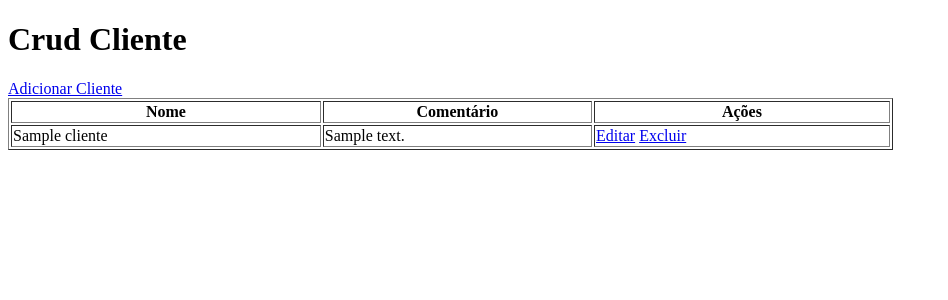
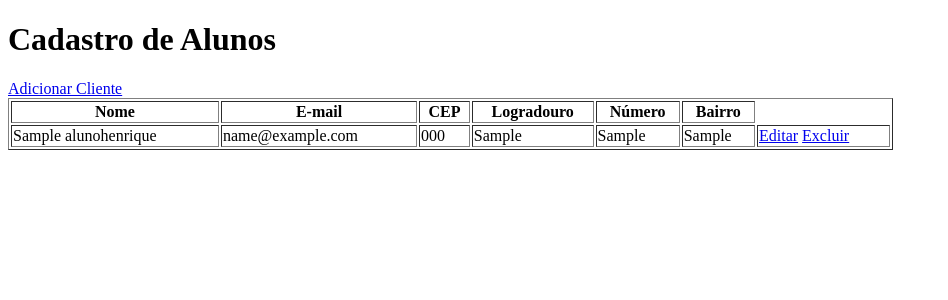
Before and after one commit to Noemi1/crud_flask_impacta, a Flask app: template templates/index.html in a window 1280 px wide. Shown: the top 300 px of the page, without its empty margins (0-948 px from the left). Run offline with Flask 2, Linux system fonts and the light colour scheme; tables that the repository leaves empty hold one stand-in row (values such as "Sample post"); the template is opened without the code that fills it: values that come from a table or form of the project are taken from there, most other values are stand-ins (such as "Sample title", 1, 10 or a date in 2020).

Commit message:
altando_tbaluno_v2

```diff
--- a/app.py
+++ b/app.py
@@ -8,15 +8,15 @@ app.config["SQLALCHEMY_DATABASE_URI"] = "sqlite:///cliente.db"
 db = SQLAlchemy(app)
 
 
-class Aluno(db.Model): # herdando da classe db.Model que gera a tabela
-    __tablename__='alunoHenrique'
+class Aluno(db.Model):  # herdando da classe db.Model que gera a tabela
+    __tablename__ = 'alunoHenrique'
     id = db.Column(db.Integer, primary_key=True, autoincrement=True)
-    nome = db.Column(db.String(80))
-    email = db.Column(db.String(80))
+    nome = db.Column(db.String(50))
+    email = db.Column(db.String(50))
     cep = db.Column(db.String(10))
-    logradouro = db.Column(db.String(80))
-    numero = db.Column(db.String(80))
-    bairro = db.Column(db.String(80))
+    logradouro = db.Column(db.String(50))
+    numero = db.Column(db.String(10))
+    bairro = db.Column(db.String(50))
 
     def __init__(self, nome, email, cep, logradouro, numero, bairro):
         self.nome = nome
@@ -27,10 +27,10 @@ class Aluno(db.Model): # herdando da classe db.Model que gera a tabela
         self.bairro = bairro
 
 
-@app.route("/")
+@app.route('/')
 def index():
-    clientes = Cliente.query.all()
-    return render_template("index.html", clientes=clientes)
+    clientes = Aluno.query.all()
+    return render_template("index.html", alunos=alunos)
 
 @app.route("/add", methods=['GET','POST'])
 def add():
--- a/templates/index.html
+++ b/templates/index.html
@@ -3,27 +3,34 @@
 <head>
     <meta charset="UTF-8">
     <meta name="viewport" content="width=device-width, initial-scale=1.0">
-    <title>Cadastro de Cliente</title>
+    <title>Cadastro de Alunos</title>
 </head>
 <body>
-    <h1>Crud Cliente</h1>
+    <h1>Cadastro de Alunos</h1>
     <a href="/add">Adicionar Cliente</a>
     <table border="1" width="70%">
         <thead>
             <tr>
                 <th>Nome</th>
-                <th>Comentário</th>
-                <th>Ações</th>
+                <th>E-mail</th>
+                <th>CEP</th>
+                <th>Logradouro</th>
+                <th>Número</th>
+                <th>Bairro</th>
             </tr>
         </thead>
         <tbody>
-            {% for c in clientes %}
+            {% for a in clientes %}
             <tr>
-                <td>{{c.name}}</td>
-                <td>{{c.comment}}</td>
+                <td>{{a.nome}}</td>
+                <td>{{a.email}}</td>
+                <td>{{a.cep}}</td>
+                <td>{{a.logradouro}}</td>
+                <td>{{a.numero}}</td>
+                <td>{{a.bairro}}</td>
                 <td>
-                    <a href="/edit/{{c.id}}">Editar</a>
-                    <a href="/delete/{{c.id}}">Excluir</a>
+                    <a href="/edit/{{a.id}}">Editar</a>
+                    <a href="/delete/{{a.id}}">Excluir</a>
                 </td>
             </tr>
             {% endfor %}
```
